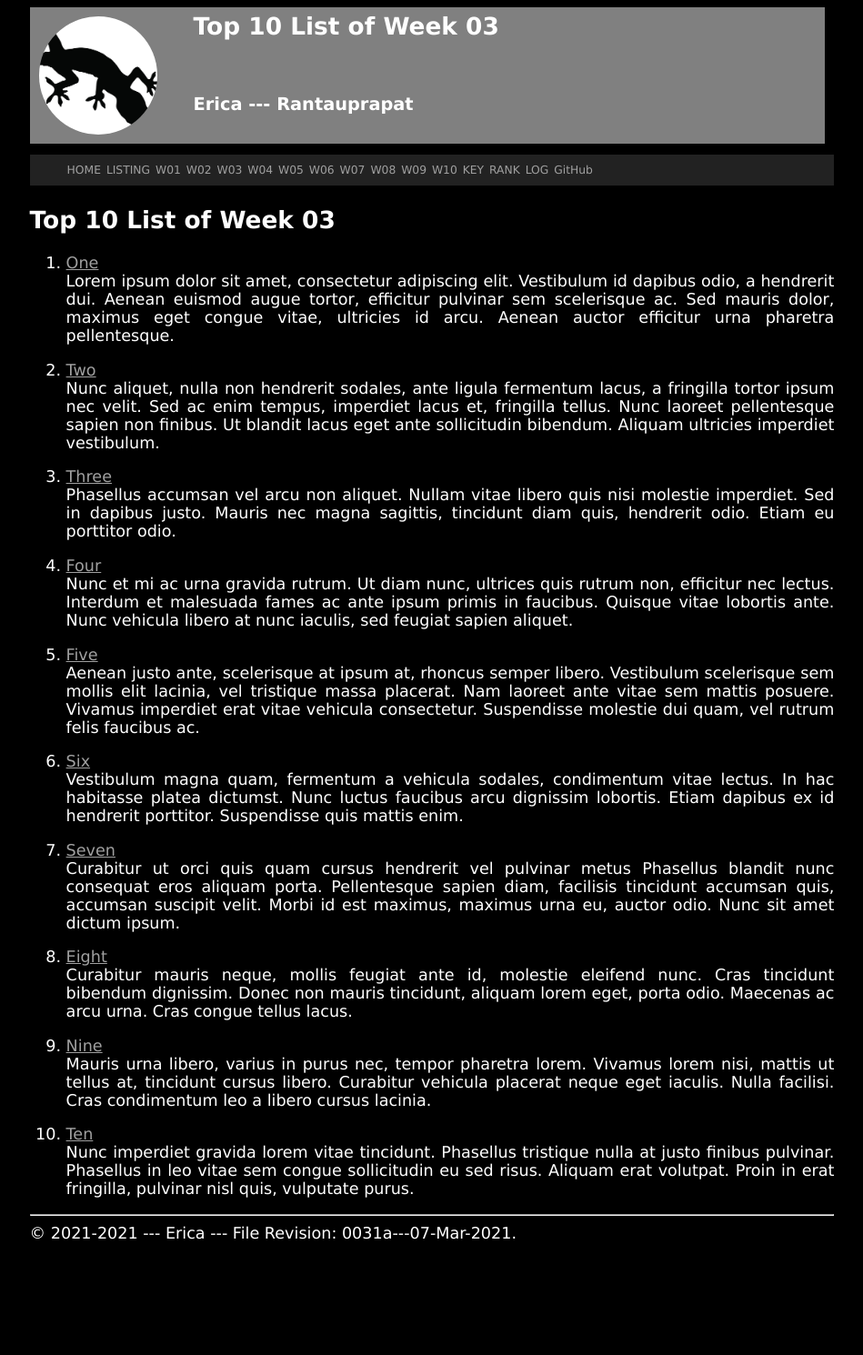
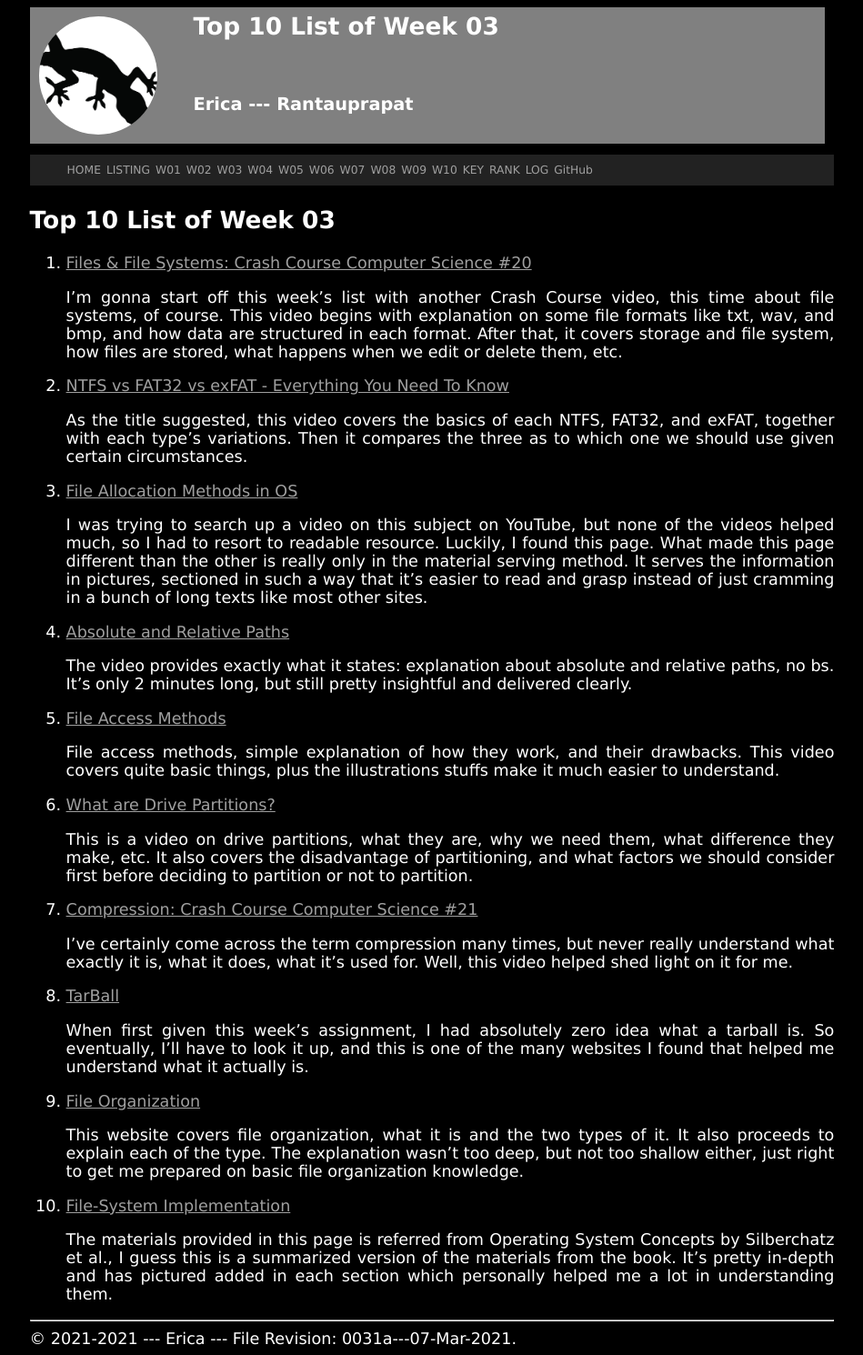
Before and after one commit to altschmerz/os211, a Jekyll site: the page built from w03.md, in a window 1280 px wide. Shown: the whole page at 91% size, without its empty margins (165-1114 px from the left). Built offline with Jekyll 4.4.1, drawn with Linux system fonts in a browser that asks for light colours; our own code applies the rules of GitHub Pages for plain Markdown files; before the commit the page ends 1374 px from its top, so only the background shows below that.

Commit message:
update w03 top 10 list

```diff
--- a/w03.md
+++ b/w03.md
@@ -5,72 +5,42 @@ permalink: /W03/
 
 # Top 10 List of Week 03
 
-1. [One](https://en.wikipedia.org/wiki/1)<br>
-Lorem ipsum dolor sit amet, consectetur adipiscing elit.
-Vestibulum id dapibus odio, a hendrerit dui.
-Aenean euismod augue tortor, efficitur pulvinar sem scelerisque ac.
-Sed mauris dolor, maximus eget congue vitae, ultricies id arcu.
-Aenean auctor efficitur urna pharetra pellentesque.
+1. [Files & File Systems: Crash Course Computer Science #20](https://www.youtube.com/watch?v=KN8YgJnShPM&t=157s)
 
-2. [Two](https://en.wikipedia.org/wiki/2)<br>
-Nunc aliquet, nulla non hendrerit sodales, ante ligula fermentum lacus, a fringilla tortor ipsum nec velit.
-Sed ac enim tempus, imperdiet lacus et, fringilla tellus.
-Nunc laoreet pellentesque sapien non finibus.
-Ut blandit lacus eget ante sollicitudin bibendum.
-Aliquam ultricies imperdiet vestibulum.
+    I'm gonna start off this week's list with another Crash Course video, this time about file systems, of course. This video begins with explanation on some file formats like txt, wav, and bmp, and how data are structured in each format. After that, it covers storage and file system, how files are stored, what happens when we edit or delete them, etc.
 
-3. [Three](https://en.wikipedia.org/wiki/3)<br>
-Phasellus accumsan vel arcu non aliquet.
-Nullam vitae libero quis nisi molestie imperdiet.
-Sed in dapibus justo.
-Mauris nec magna sagittis, tincidunt diam quis, hendrerit odio.
-Etiam eu porttitor odio.
+2. [NTFS vs FAT32 vs exFAT - Everything You Need To Know](https://www.youtube.com/watch?v=qsP_sBUbmZM&t=213s)
 
-4. [Four](https://en.wikipedia.org/wiki/4)<br>
-Nunc et mi ac urna gravida rutrum.
-Ut diam nunc, ultrices quis rutrum non, efficitur nec lectus.
-Interdum et malesuada fames ac ante ipsum primis in faucibus.
-Quisque vitae lobortis ante.
-Nunc vehicula libero at nunc iaculis, sed feugiat sapien aliquet.
+    As the title suggested, this video covers the basics of each NTFS, FAT32, and exFAT, together with each type's variations. Then it compares the three as to which one we should use given certain circumstances.
 
-5. [Five](https://en.wikipedia.org/wiki/5)<br>
-Aenean justo ante, scelerisque at ipsum at, rhoncus semper libero.
-Vestibulum scelerisque sem mollis elit lacinia, vel tristique massa placerat.
-Nam laoreet ante vitae sem mattis posuere.
-Vivamus imperdiet erat vitae vehicula consectetur.
-Suspendisse molestie dui quam, vel rutrum felis faucibus ac.
+3. [File Allocation Methods in OS](https://exploringbits.com/file-allocation-methods-in-operating-system/)
 
-6. [Six](https://en.wikipedia.org/wiki/6)<br>
-Vestibulum magna quam, fermentum a vehicula sodales, condimentum vitae lectus.
-In hac habitasse platea dictumst.
-Nunc luctus faucibus arcu dignissim lobortis.
-Etiam dapibus ex id hendrerit porttitor.
-Suspendisse quis mattis enim.
+    I was trying to search up a video on this subject on YouTube, but none of the videos helped much, so I had to resort to readable resource. Luckily, I found this page. What made this page different than the other is really only in the material serving method. It serves the information in pictures, sectioned in such a way that it's easier to read and grasp instead of just cramming in a bunch of long texts like most other sites.
 
-7. [Seven](https://en.wikipedia.org/wiki/7)<br>
-Curabitur ut orci quis quam cursus hendrerit vel pulvinar metus
-Phasellus blandit nunc consequat eros aliquam porta.
-Pellentesque sapien diam, facilisis tincidunt accumsan quis, accumsan suscipit velit.
-Morbi id est maximus, maximus urna eu, auctor odio.
-Nunc sit amet dictum ipsum.
+4. [Absolute and Relative Paths](https://www.youtube.com/watch?v=ephId3mYu9o&t=28s)
 
-8. [Eight](https://en.wikipedia.org/wiki/8)<br>
-Curabitur mauris neque, mollis feugiat ante id, molestie eleifend nunc.
-Cras tincidunt bibendum dignissim.
-Donec non mauris tincidunt, aliquam lorem eget, porta odio.
-Maecenas ac arcu urna.
-Cras congue tellus lacus.
+    The video provides exactly what it states: explanation about absolute and relative paths, no bs. It's only 2 minutes long, but still pretty insightful and delivered clearly.
 
-9. [Nine](https://en.wikipedia.org/wiki/9)<br>
-Mauris urna libero, varius in purus nec, tempor pharetra lorem.
-Vivamus lorem nisi, mattis ut tellus at, tincidunt cursus libero.
-Curabitur vehicula placerat neque eget iaculis.
-Nulla facilisi.
-Cras condimentum leo a libero cursus lacinia.
+5. [File Access Methods](https://www.youtube.com/watch?v=aruUAN9lYU4&t=9s)
 
-10. [Ten](https://en.wikipedia.org/wiki/10)<br>
-Nunc imperdiet gravida lorem vitae tincidunt.
-Phasellus tristique nulla at justo finibus pulvinar.
-Phasellus in leo vitae sem congue sollicitudin eu sed risus.
-Aliquam erat volutpat.
-Proin in erat fringilla, pulvinar nisl quis, vulputate purus.
+    File access methods, simple explanation of how they work, and their drawbacks. This video covers quite basic things, plus the illustrations stuffs make it much easier to understand.
+
+6. [What are Drive Partitions?](https://www.youtube.com/watch?v=AeUM4kR67XQ&t=6s)
+
+    This is a video on drive partitions, what they are, why we need them, what difference they make, etc. It also covers the disadvantage of partitioning, and what factors we should consider first before deciding to partition or not to partition.
+
+7. [Compression: Crash Course Computer Science #21](https://www.youtube.com/watch?v=OtDxDvCpPL4&t=49s)
+
+    I've certainly come across the term compression many times, but never really understand what exactly it is, what it does, what it's used for. Well, this video helped shed light on it for me.
+
+8. [TarBall](https://wiki.debian.org/TarBall)
+
+    When first given this week's assignment, I had absolutely zero idea what a tarball is. So eventually, I'll have to look it up, and this is one of the many websites I found that helped me understand what it actually is.
+
+9. [File Organization](https://scc.ustc.edu.cn/zlsc/sugon/intel/compiler_f/main_for/bldaps_for/common/bldaps_fileorg.htm)
+
+    This website covers file organization, what it is and the two types of it. It also proceeds to explain each of the type. The explanation wasn't too deep, but not too shallow either, just right to get me prepared on basic file organization knowledge.
+
+10. [File-System Implementation](https://www.cs.uic.edu/~jbell/CourseNotes/OperatingSystems/12_FileSystemImplementation.html)
+
+    The materials provided in this page is referred from Operating System Concepts by Silberchatz et al., I guess this is a summarized version of the materials from the book. It's pretty in-depth and has pictured added in each section which personally helped me a lot in understanding them.
```
